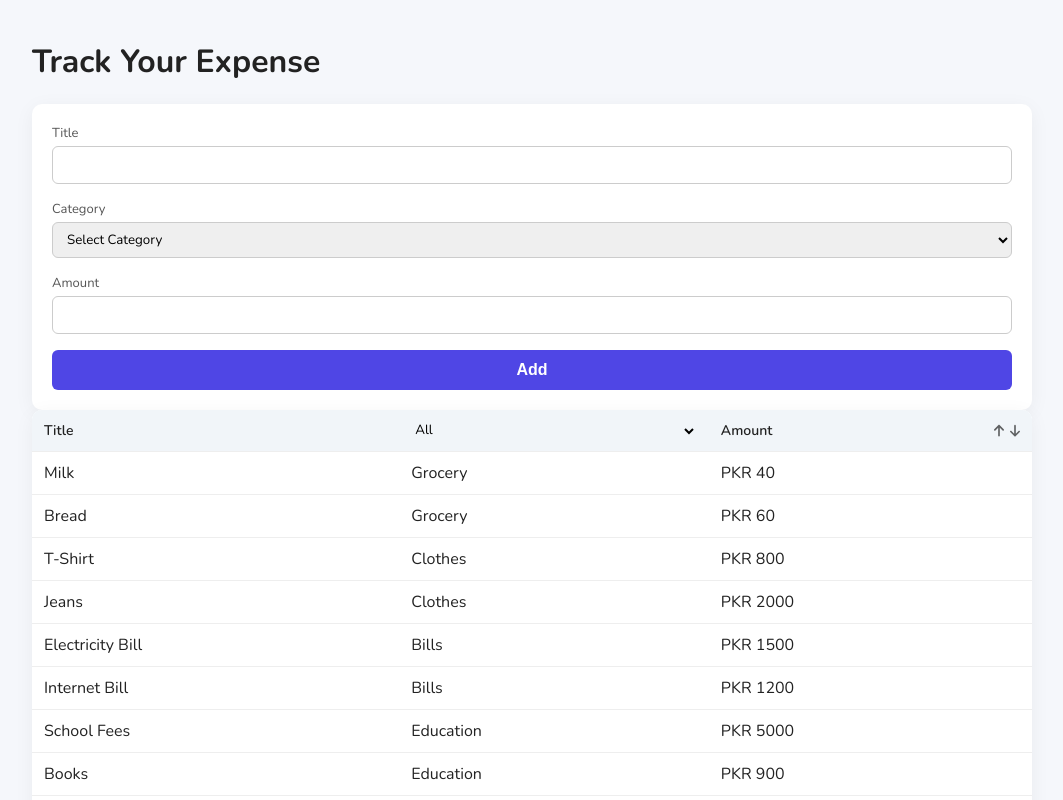
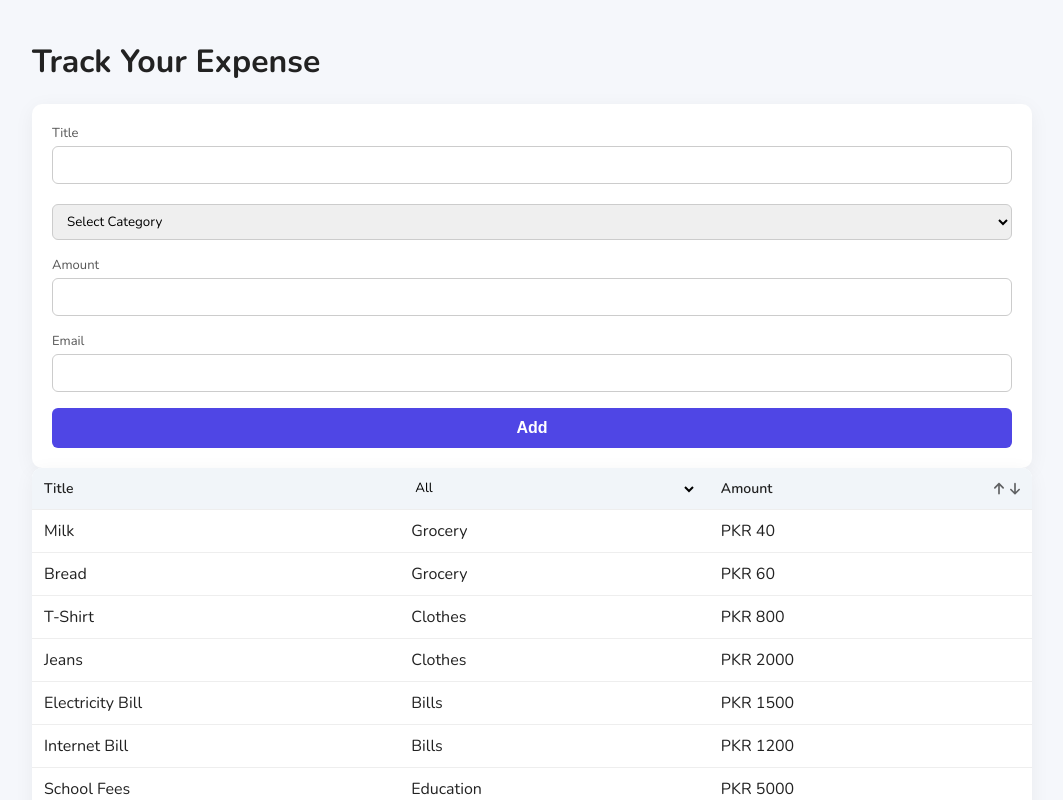
Before and after one commit to AbdulRehmanGulshan-software-engineer/MERN-Stack, a React (Vite) app in the folder React/Course_02/Lecture_33/: page / in a window 1280 px wide. Shown: the top 800 px of the page, without its empty margins (108-1171 px from the left). Built offline with nearby package versions, Linux system fonts and the light colour scheme.

Commit message:
create custom form fields Lec 37

```diff
--- a/React/Course_02/Lecture_33/src/components/ExpenseForm.jsx
+++ b/React/Course_02/Lecture_33/src/components/ExpenseForm.jsx
@@ -1,5 +1,7 @@
 import React, { useEffect, useRef, useState } from "react";
 import "../App.css";
+import Input from "./input";
+import Select from "./Select";
 
 export default function ({ setExpenses }) {
   //single state controlling all three
@@ -7,6 +9,7 @@ export default function ({ setExpenses }) {
     title: "",
     category: "",
     amount: "",
+    email: "",
   });
 
   // const titleRef = useRef(null);
@@ -18,19 +21,42 @@ export default function ({ setExpenses }) {
   // });
 
   const [errors, setErrors] = useState({});
+  const errorsData = {};
+
+  const validationConfig = {
+    title: [
+      { required: true, message: "Please enter title" },
+      { minLength: 5, message: "Title should be at least 5 characters long" },
+    ],
+    category: [{ required: true, message: "Please select category" }],
+    amount: [{ required: true, message: "Please enter an amount" }],
+    email: [
+      { required: true, message: "Please enter an email" },
+      {
+        pattern: /^[\w-\.]+@([\w-]+\.)+[\w-]{2,4}$/,
+        message: "Please enter a valid email",
+      },
+    ],
+  };
+  //loop on formData
+  Object.entries(expense).forEach(([key, value]) => {
+    validationConfig[key].forEach((rule) => {
+      if (rule.required && !value) {
+        errorsData[key] = rule.message;
+      }
+      if (rule.minLength && value.length > 0 && value.length < 5) {
+        errorsData[key] = rule.message;
+      }
+      if (rule.pattern && value) {
+        if (!rule.pattern.test(value)) {
+          errorsData[key] = rule.message;
+        }
+      }
+    });
+  });
 
   //validation function
   const validate = (FormData) => {
-    const errorsData = {};
-    if (!FormData.title) {
-      errorsData.title = "*Title is required";
-    }
-    if (!FormData.category) {
-      errorsData.category = "*Category is required";
-    }
-    if (!FormData.amount) {
-      errorsData.amount = "*Amount is required";
-    }
     setErrors(errorsData);
     return errorsData;
   };
@@ -62,11 +88,18 @@ export default function ({ setExpenses }) {
     });
   };
 
-  console.log(expense);
+  // console.log(expense);
 
   const handleChange = (e) => {
-    console.log(e.target);
+    // console.log(e.target);
     const { name, value } = e.target;
+    if (name == "amount") {
+      setExpense((prevState) => ({
+        ...prevState,
+        [name]: Number(value),
+      }));
+      return;
+    }
     setExpense((prevState) => ({
       ...prevState,
       [name]: value,
@@ -76,58 +109,45 @@ export default function ({ setExpenses }) {
   return (
     <>
       <form className="expense-form" onSubmit={handleSubmit}>
-        <div className="input-container">
-          <label htmlFor="title">Title</label>
-          <input
-            // ref={titleRef}
+        <Input
+          label="Title"
           id="title"
           name="title"
           value={expense.title}
           onChange={handleChange}
-          />
-          <p className="error">{errors.title}</p>
-        </div>
-        <div className="input-container">
-          <label htmlFor="category">Category</label>
-          <select
-            // ref={categoryRef}
+          error={errors.title}
+        ></Input>
+        <Select
           id="category"
           name="category"
           value={expense.category}
-            onChange={(e) =>
-              setExpense((prevState) => ({
-                ...prevState,
-                category: e.target.value,
-              }))
-            }
-          >
-            <option value="" hidden>
-              Select Category
-            </option>
-            <option value="grocery">Grocery</option>
-            <option value="clothes">Clothes</option>
-            <option value="bills">Bills</option>
-            <option value="education">Education</option>
-            <option value="medicine">Medicine</option>
-          </select>
-          <p className="error">{errors.category}</p>
-        </div>
-        <div className="input-container">
-          <label htmlFor="amount">Amount</label>
-          <input
-            // ref={amountRef}
+          onChange={handleChange}
+          error={errors.category}
+          firstOption="Select Category"
+          options={{
+            grocery: "Grocery",
+            clothes: "Clothes",
+            bills: "Bills",
+            education: "Education",
+            medicine: "Medicine",
+          }}
+        ></Select>
+        <Input
+          label="Amount"
           id="amount"
           name="amount"
           value={expense.amount}
-            onChange={(e) =>
-              setExpense((prevState) => ({
-                ...prevState,
-                amount: Number(e.target.value),
-              }))
-            }
-          />
-          <p className="error">{errors.amount}</p>
-        </div>
+          onChange={handleChange}
+          error={errors.amount}
+        ></Input>
+        <Input
+          label="Email"
+          id="email"
+          name="email"
+          value={expense.email}
+          onChange={handleChange}
+          error={errors.email}
+        ></Input>
         <button className="add-btn">Add</button>
       </form>
     </>
--- a/React/Course_02/Lecture_33/src/components/ExpenseTable.jsx
+++ b/React/Course_02/Lecture_33/src/components/ExpenseTable.jsx
@@ -47,7 +47,7 @@ export default function ExpenseTable({ expenses }) {
         </thead>
         <tbody>
           {expenses.map(({ id, title, category, amount }) => (
-            <tr id={id}>
+            <tr key={id}>
               <td>{title}</td>
               <td>{category}</td>
               <td>PKR {amount}</td>
--- /dev/null
+++ b/React/Course_02/Lecture_33/src/components/Input.jsx
@@ -0,0 +1,18 @@
+import React from "react";
+import "../App.css";
+
+
+export default function Input({ label, id, name, value, onChange, error }) {
+  return (
+    <div className="input-container">
+      <label htmlFor={id}>{label}</label>
+      <input
+        id={id}
+        name={name}
+        value={value}
+        onChange={onChange}
+      />
+      <p className="error">{error}</p>
+    </div>
+  );
+}
--- /dev/null
+++ b/React/Course_02/Lecture_33/src/components/Select.jsx
@@ -0,0 +1,36 @@
+import React from "react";
+import "../App.css";
+
+export default function Select({
+  label,
+  id,
+  name,
+  value,
+  onChange,
+  error,
+  firstOption,
+  options,
+}) {
+  return (
+    <div className="input-container">
+      <label htmlFor={id}>{label}</label>
+      <select
+        // ref={categoryRef}
+        id={id}
+        name={name}
+        value={value}
+        onChange={onChange}
+      >
+        <option value="" hidden>
+          {firstOption}
+        </option>
+        {Object.entries(options).map(([key, value]) => (
+          <option key={key} value={key}>
+            {value}
+          </option>
+        ))}{" "}
+      </select>
+      <p className="error">{error}</p>
+    </div>
+  );
+}
```
Lines whose indentation alone changed are shown as unchanged.
